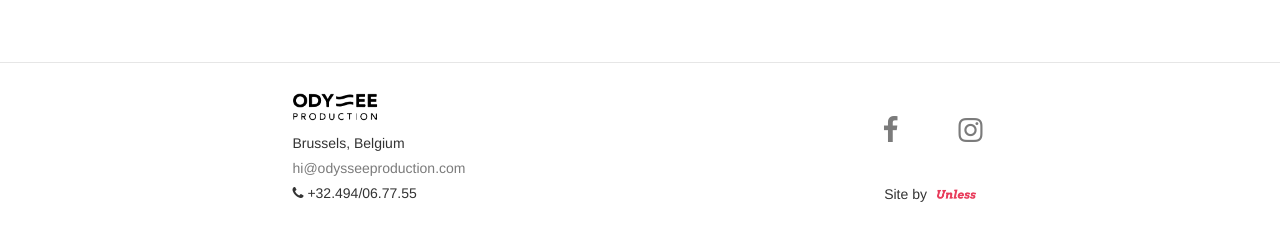
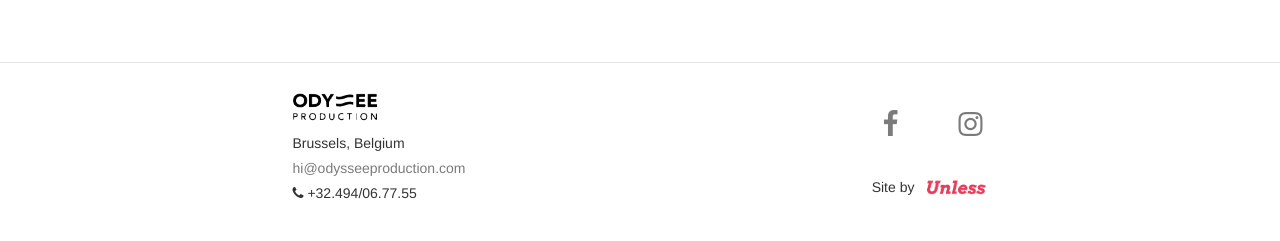
Before and after one commit to datene/odyssee, a Jekyll site: the page built from index.html, in a window 1280 px wide. Shown: the part 546-787 px from the top of the page. Built offline with Jekyll 4.4.1, drawn with Linux system fonts in a browser that asks for light colours; nearby versions of some CDN libraries.

Commit message:
increase size unless logo

```diff
--- a/_sass/_footer.scss
+++ b/_sass/_footer.scss
@@ -41,7 +41,7 @@
     }
     .credit {
       img {
-        width: 50px;
+        width: 75px;
       }
     }
   }
```
